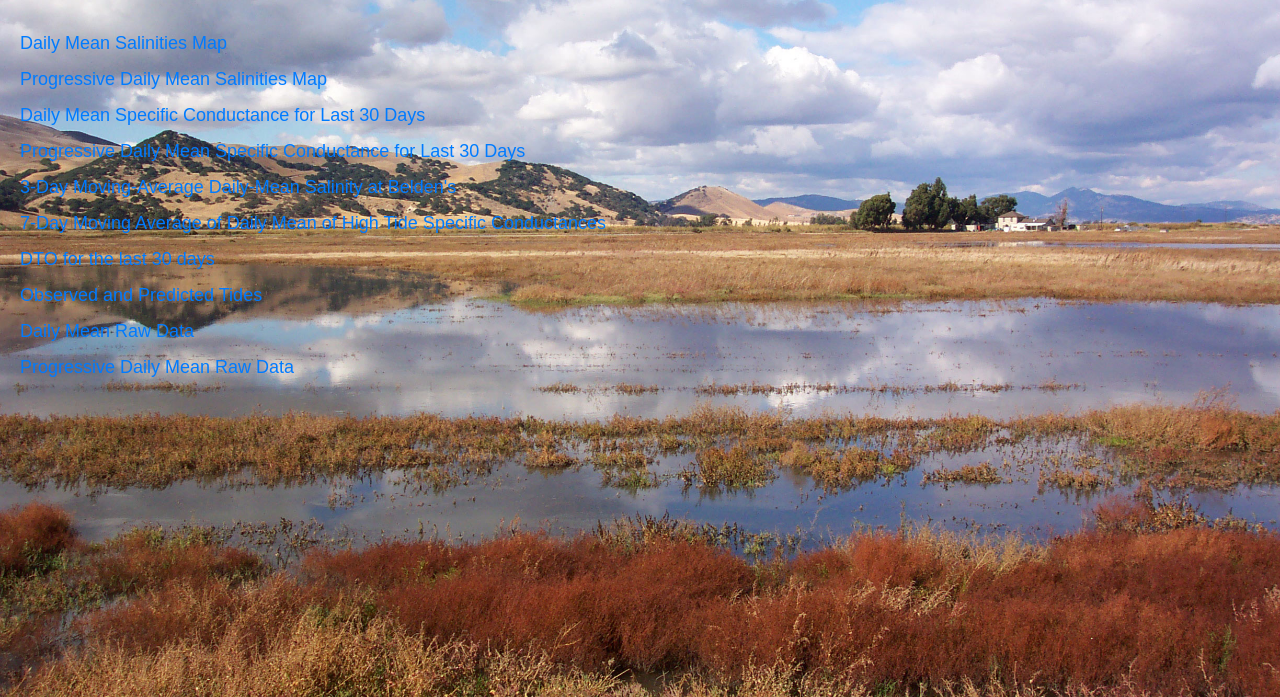
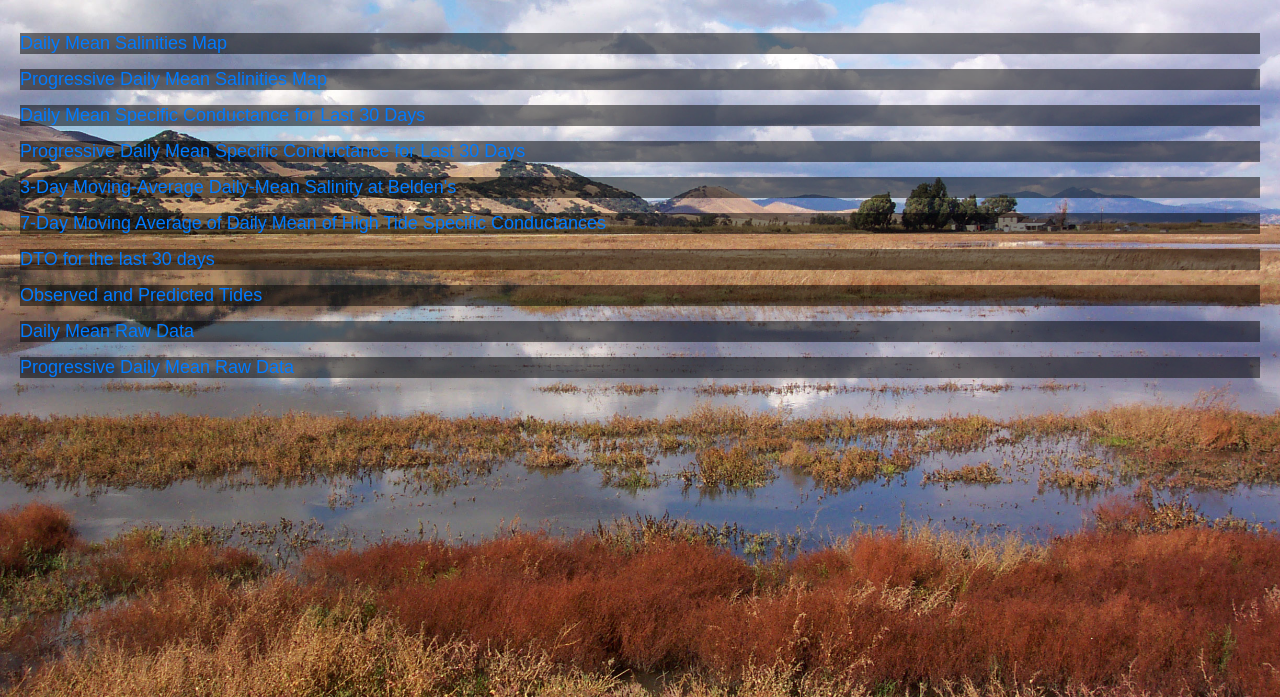
Before and after one commit to JeffGalef/Salinity-Tracking, a plain HTML site: page index.html in a window 1280 px wide. Shown: the part 103-800 px from the top of the page. Drawn offline with Linux system fonts and the light colour scheme.

Commit message:
Update index.html

```diff
--- a/index.html
+++ b/index.html
@@ -26,7 +26,8 @@
         padding: 0;
     }
     li {
-        margin: 15px 0; /* Increased spacing between links */
+        margin: 15px 0;
+        background: rgba(0, 0, 0, 0.5);/* Increased spacing between links */
     }
     a {
         font-size: 18px;
```
